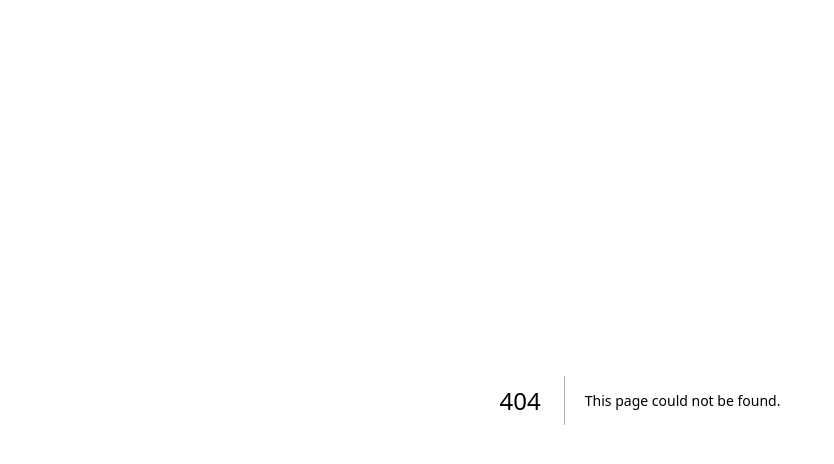
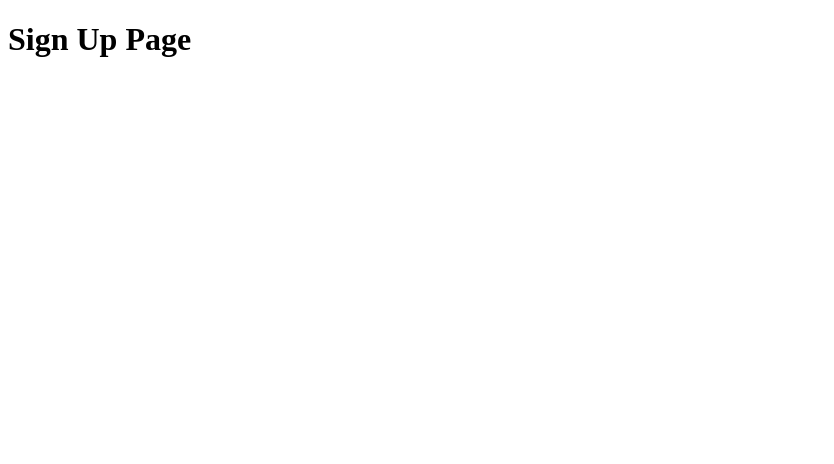
Before and after one commit to NipunaSudesh/blog-application-simple, a Next.js app: page /signup in a window 1280 px wide. Before the commit this address had no page. Shown: the top 464 px of the page, without its empty margins (0-834 px from the left). Built offline with nearby package versions, Linux system fonts and the light colour scheme.

Commit message:
fix routing error

```diff
--- a/app/signup.tsx
+++ /dev/null
@@ -1,7 +0,0 @@
-import React from 'react'
-
-export const signup = () => {
-  return (
-    <div>SignUp</div>
-  )
-}
--- a/app/login.tsx
+++ b/pages/login.tsx
@@ -1,6 +1,6 @@
 import React from 'react'
 
-export const login = () => {
+ const login = () => {
   return (
     <div className='flex h-screen items-center justify-center'>
     <div className=' flex h-auto w-[500px] flex-col items-center justify-center  py-2 rounded shadow-2xl border-2'>
@@ -70,3 +70,4 @@ export const login = () => {
 
   )
 }
+export default login;
--- /dev/null
+++ b/pages/signup.tsx
@@ -0,0 +1,12 @@
+// pages/signup.tsx
+import React from 'react';
+
+const Signup = () => {
+  return (
+    <div>
+      <h1>Sign Up Page</h1>
+    </div>
+  );
+};
+
+export default Signup;
```
